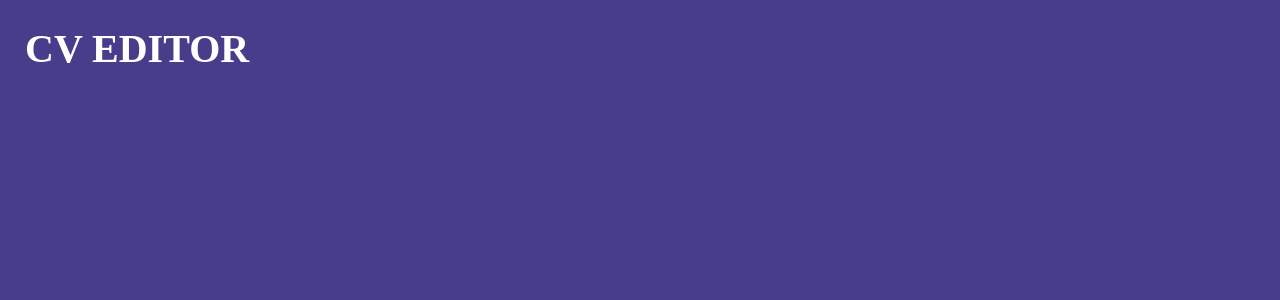
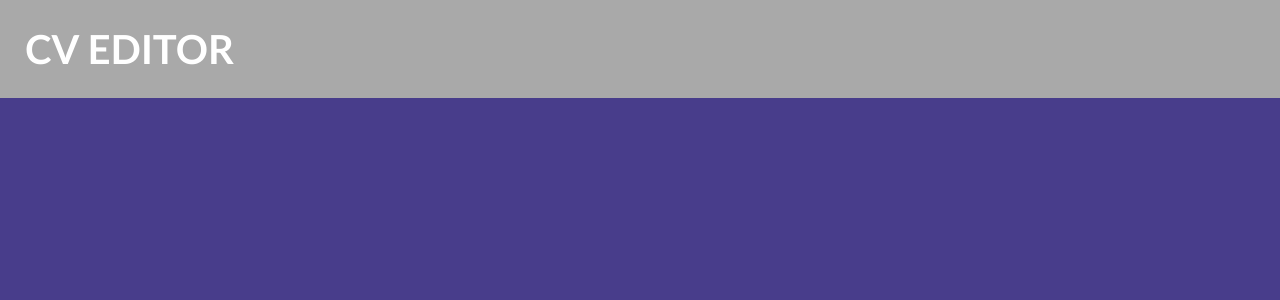
Before and after one commit to shukrirahmat/cv-application, a React (Vite) app: page / in a window 1280 px wide. Shown: the top 300 px of the page. Built offline with nearby package versions, Linux system fonts and the light colour scheme.

Commit message:
separate header into component

```diff
--- a/src/App.css
+++ b/src/App.css
@@ -1,7 +1,4 @@
-.header {
-  font-size: 40px;
-  color: white;
-  padding: 25px;
+#root {
   margin: 0 auto;
-  max-width: 1280px;
+  max-width: 1600px;
 }
--- a/src/App.jsx
+++ b/src/App.jsx
@@ -1,11 +1,12 @@
 import { useState } from 'react'
+import Header from './Header'
 import './App.css'
 
 function App() {
 
   return (
     <>
-      <div className="header"><b>CV EDITOR</b></div>
+      <Header />
       <div className='maincontent'></div>
     </>
   )
--- /dev/null
+++ b/src/Header.css
@@ -0,0 +1,7 @@
+#root {
+    font-family: 'Trebuchet MS', 'Lucida Sans Unicode', 'Lucida Grande', 'Lucida Sans', Arial, sans-serif;
+    color: white;
+    background-color: darkgrey;
+    font-size: 40px;
+    padding: 25px;
+}
--- /dev/null
+++ b/src/Header.jsx
@@ -0,0 +1,7 @@
+import './Header.css';
+
+function Header() {
+    return <div className="header"><b>CV EDITOR</b></div>
+}
+
+export default Header;
```
